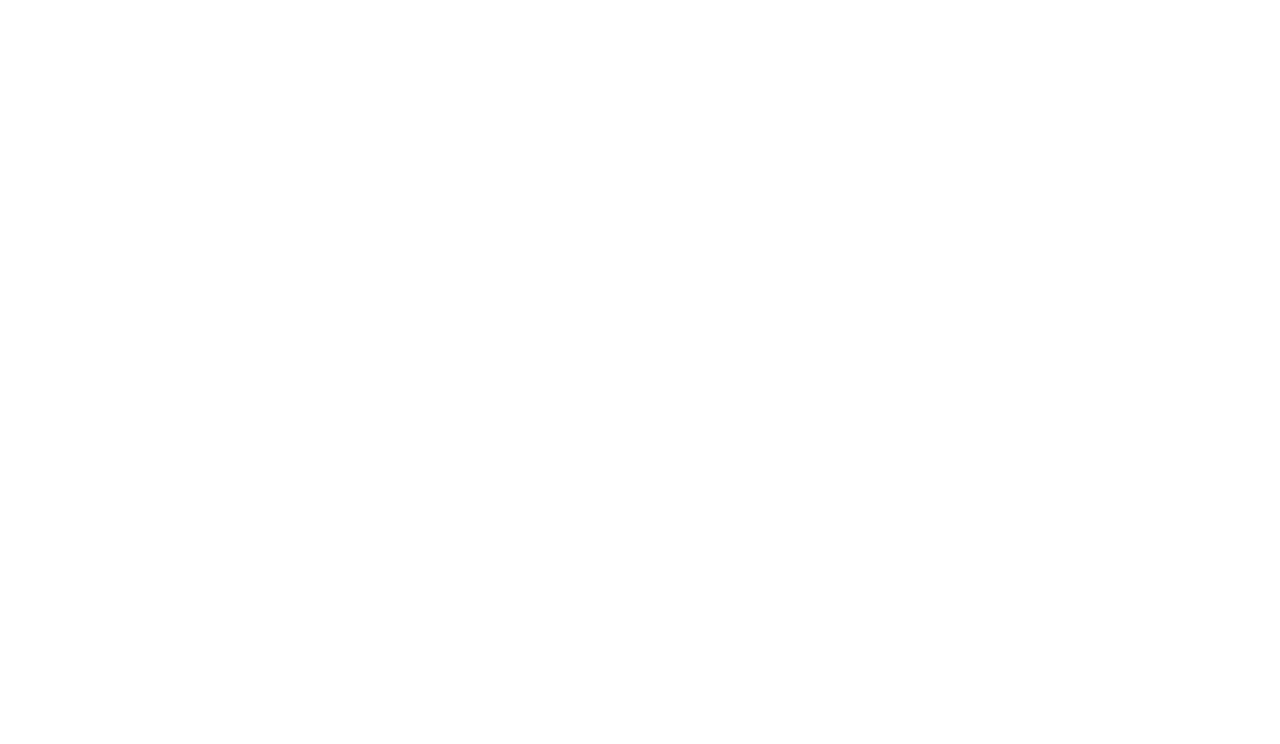
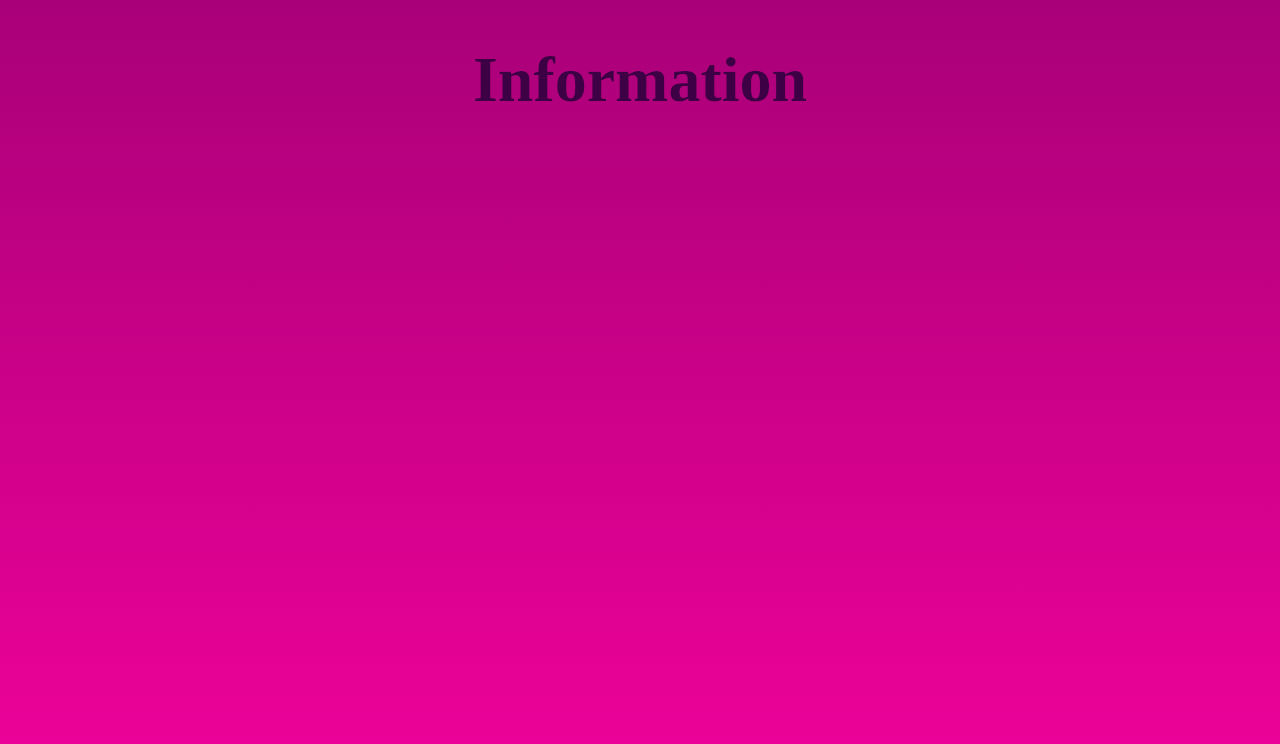
Before and after one commit to GeorgiPenchev77/Love-Detector, a website: page src/Web/public/information-page.html in a window 1280 px wide. Drawn offline with Linux system fonts and the light colour scheme.

Commit message:
#23 add new page

```diff
--- /dev/null
+++ b/src/Web/public/css/informationpagestyle.css
@@ -0,0 +1,12 @@
+.header {
+    color: rgb(61, 0, 69);
+    background-color: rgb(245, 2, 156);
+    font-size: xx-large;
+    text-align: center;
+    background-clip: text;
+    font-family: "Orbitron", geometric sans-serif;
+}
+body {
+    background: linear-gradient(to bottom, rgb(169, 0, 121),rgb(245, 2, 156));
+    height: 100vh;
+}
--- a/src/Web/public/information-page.html
+++ b/src/Web/public/information-page.html
@@ -2,5 +2,12 @@
 <html>
     <head>
         <title> Info </title>
+        <link rel="stylesheet" href="./css/informationpagestyle.css" />
+        <link rel="icon" href="love-detector-logo.png" type="image/x-icon" />
     </head>
+    <body>
+<div class="header">
+<h1>Information</h1>
+</div>
+    </body>
 </html>
```
Also changed, not shown: src/Web/public/css/information-page.css (deleted), src/Web/public/love-detector-logo.png (added).
